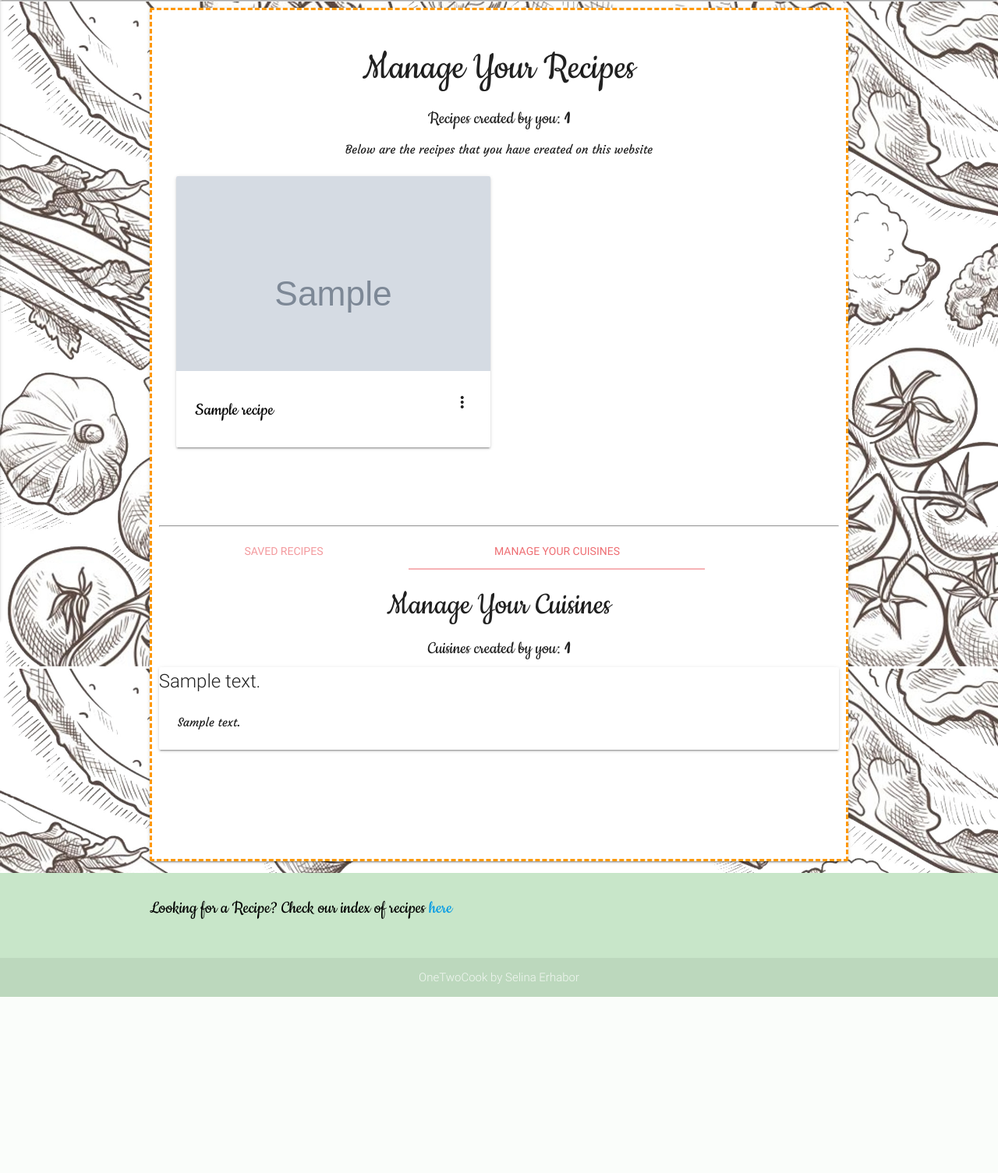
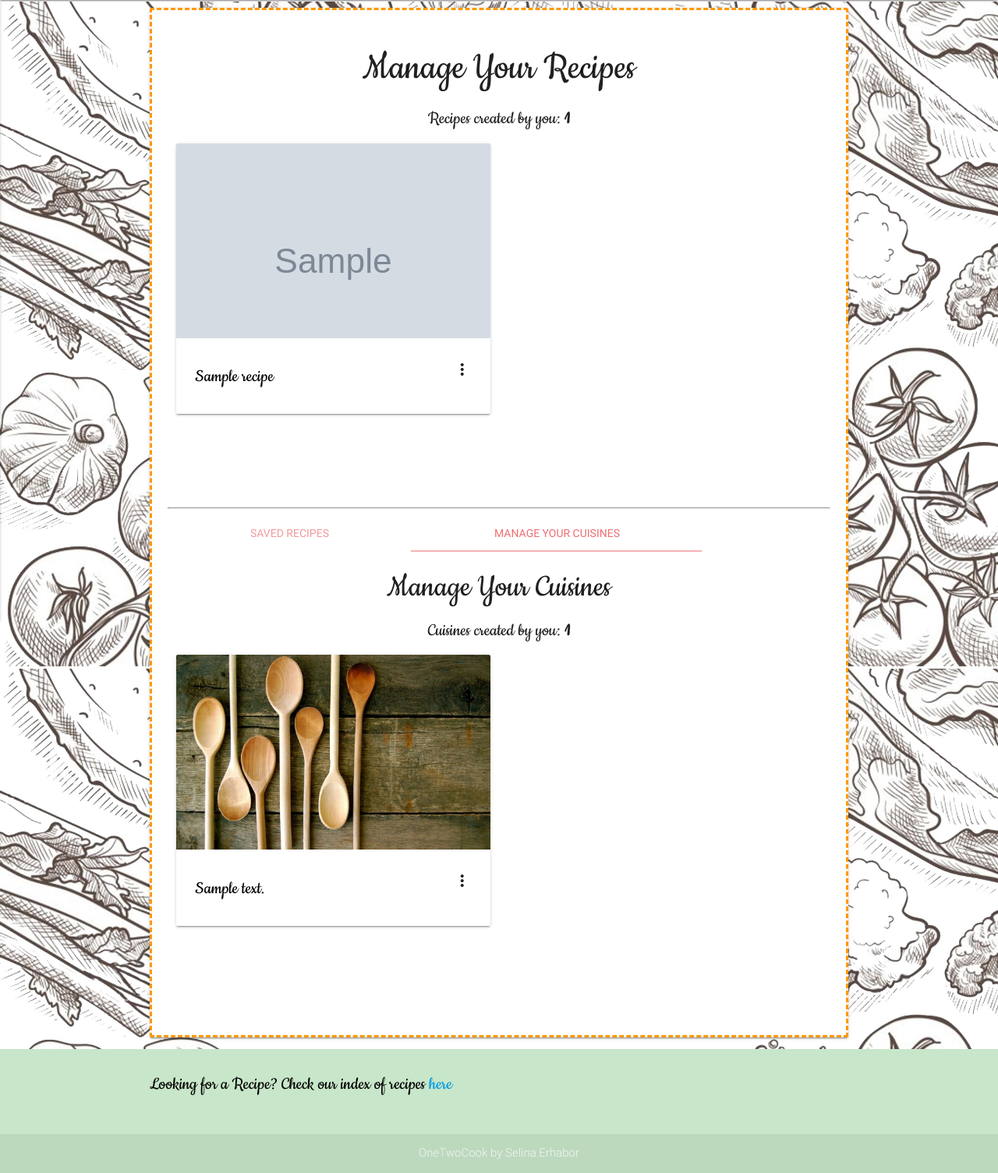
Before and after one commit to selinaerhabor/onetwocook, a Flask app: page /manage_recipes in a window 1280 px wide, after a click on "MANAGE YOUR CUISINES". Shown: the part 64-1569 px from the top of the page at 78% size. Before the commit the page ends 1343 px from the top, so only its background shows below. Run offline with Flask 2, Linux system fonts and the light colour scheme; the visitor is signed in with stand-in values (Sample User, id 1); grey boxes marked "Sample" are stand-in pictures; a database or web service that is not in the repository returns one stand-in record (values such as "Sample title"); some libraries are stand-ins or nearby versions.

Commit message:
Amended structure of cuisine card display under Manage Your Cuisines tab

```diff
--- a/app.py
+++ b/app.py
@@ -56,8 +56,8 @@ def add_cuisine():
 ### Submission of 'Add a Cuisine' Form to mLab Database
 @app.route('/insert_cuisine', methods=['POST'])
 def insert_cuisine():
-    cuisines = mongo.db.cuisines
-    cuisines.insert_one({
+    new_cuisines = mongo.db.cuisines
+    new_cuisines.insert_one({
         "cuisine_type": request.form.get("cuisine_type"),
         "cuisine_summary": request.form.get("cuisine_summary"),
         "author_username": session['username']
@@ -75,7 +75,7 @@ def manage_recipes():
         ### Recipe count for user
         user_recipe_count = mongo.db.recipes.find({'author.author_username' : session["username"]}).count(),
         ### Cuisine count for user
-        user_cuisine_count = mongo.db.cuisines.find({'author.author_username' : session["username"]}).count()
+        user_cuisine_count = mongo.db.cuisines.find({'author_username' : session["username"]}).count()
     )
 
 ### 'Edit Recipe' Page (via 'Manage Your Recipes')
@@ -83,6 +83,12 @@ def manage_recipes():
 def edit_recipe(recipe_id):
     recipe_selected =  mongo.db.recipes.find_one({'_id': ObjectId(recipe_id)})
     return render_template('editrecipe.html', recipes=recipe_selected)
+
+### 'Edit Cuisine' Page (via 'Manage Your Recipes' Secondary tab - 'Manage Your Cuisines')
+@app.route('/edit_cuisine/<cuisine_id>')
+def edit_cuisine(cuisine_id):
+    cuisine_selected =  mongo.db.cuisines.find_one({'_id': ObjectId(cuisine_id)})
+    return render_template('editcuisine.html', cuisines=cuisine_selected)
 
 ### List of all recipes under selected Cuisine Type
 @app.route('/recipes_for_cuisine/<cuisine_type>')
@@ -299,6 +305,15 @@ def update_recipe(recipe_id):
     })
     return redirect(url_for('manage_recipes'))
 
+### Update recipes in mLab database
+@app.route('/update_cuisine/<cuisine_id>', methods=['POST'])
+def update_cuisine(cuisine_id):
+    mongo.db.cuisines.update(
+        {'_id': ObjectId(cuisine_id)},
+        {"cuisine_type": request.form.get("cuisine_type"),
+        "cuisine_summary": request.form.get("cuisine_summary")}
+    )
+
 ### Index of Recipes
 @app.route('/index_of_recipes')
 def index_of_recipes():
--- a/templates/managerecipes.html
+++ b/templates/managerecipes.html
@@ -9,7 +9,6 @@
             <div class="card-content">
               <h2 class="center">Manage Your Recipes</h2>
               <h5 class="center">Recipes created by you: <b>{{user_recipe_count}}</b></h5>
-              <p class="center">Below are the recipes that you have created on this website</p>
               {% if user_recipes %}
                 {% for recipe in user_recipes %}
                   <div class="col s12 m6 l6">
@@ -44,10 +43,12 @@
                     <p class="text"><a href="{{url_for('add_recipe')}}">Ready to create one?</a></p>
                 {% endfor %}
               {% endif %}
-
+            </div>
           </div>
         </div>
         <hr>
+
+        <!--Secondary Tabs under Manage Recipes Information-->
         <div class="row">
           <div class="col s12">
             <div class="card-tabs">
@@ -59,6 +60,8 @@
             </div>
           </div>
         </div>
+
+        <!--Saved Recipes Information-->
         <section id="saved_recipes">
           <div class="row">
             <div class="col s12">
@@ -80,15 +83,40 @@
             </div>
           </div>
         </section>
+
+        <!--Manage Cuisines Information-->
         <section id="manage_cuisines">
           <h3 class="center">Manage Your Cuisines</h3>
           <h5 class="center">Cuisines created by you: <b>{{user_cuisine_count}}</b></h5>
+          <div class="row">
+            <div class="col s12">
               {% if user_cuisines %}
                 {% for cuisine in user_cuisines %}
+                   <div class="col s12 m6 l6">
                     <div class="card">
-                        <span class="card-title">{{cuisine.cuisine_type}}</span>
+                      <div class="card-image waves-effect waves-block">
+                        <a href="{{url_for('recipes_for_cuisine', cuisine_type = cuisine.cuisine_type)}}">
+                          <img class="responsive-img" src="{{url_for('static', filename='images/coverphoto_other.jpg')}}" alt={{cuisine.cuisine_type}} >
+                        </a>
+                      </div>
                       <div class="card-content">
-                          <p>{{cuisine.cuisine_type}}</p>
+                        <span class="card-title activator grey-text text-darken-4"><i class="material-icons right">more_vert</i></span>
+                        <a class="link" href="{{url_for('recipes_for_cuisine', cuisine_type = cuisine.cuisine_type)}}">
+                          <h5 class="truncate">{{cuisine.cuisine_type}}</h5>
+                        </a>
+                      </div>
+                      <div class="card-reveal">
+                        <span class="card-title grey-text text-darken-4">
+                          <i class="material-icons right">close</i>
+                          <h4>{{cuisine.cuisine_type}}</h4>
+                          <hr>
+                        </span>
+                        <p>{{cuisine.cuisine_summary}}</p>
+                        <div class="col-12">
+                          <a href="{{url_for('edit_cuisine', cuisine_id = cuisine._id)}}" class="btn halfway-fab waves-effect grey lighten-2">Edit<i class="material-icons">edit</i></a>
+                          <a href="{{url_for('delete_cuisine', cuisine_id = cuisine._id)}}" class="btn halfway-fab waves-effect waves-light red">Delete<i class="material-icons">delete</i></a>
+                        </div>
+                      </div>
                     </div>
                   </div>
                   {% else %}
@@ -97,11 +125,11 @@
                     <p class="center">under the Add a Recipe tab.</p>
                 {% endfor %}
               {% endif %}
+            </div>
+          </div>
         </section>
         </div>
       </div>
     </div>
   </div>
-    </div>
-  </div>
 {% endblock %}
```
Lines whose indentation alone changed are shown as unchanged.
